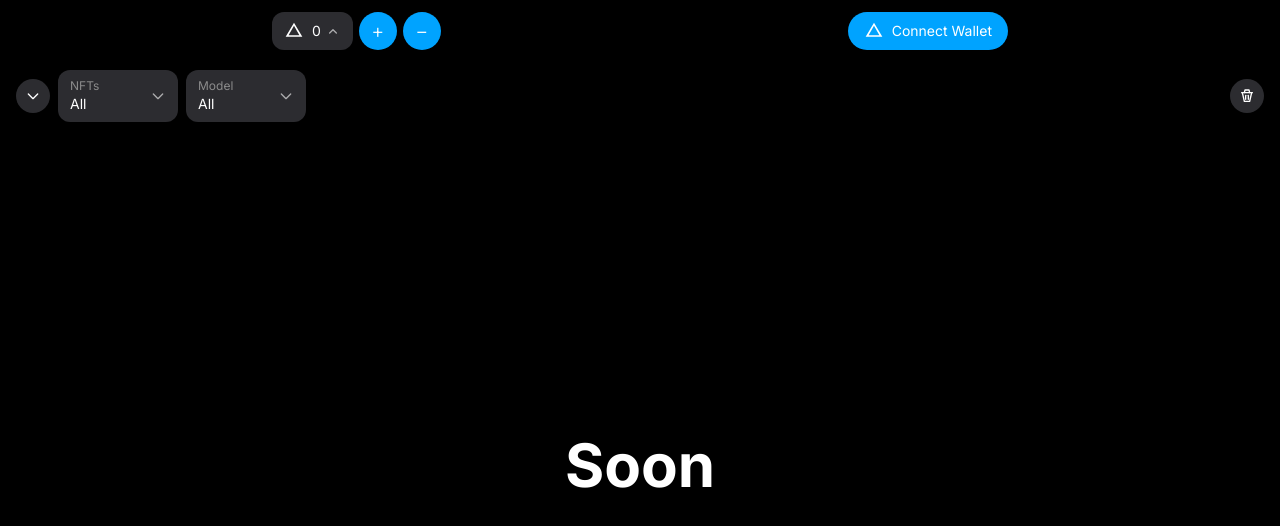
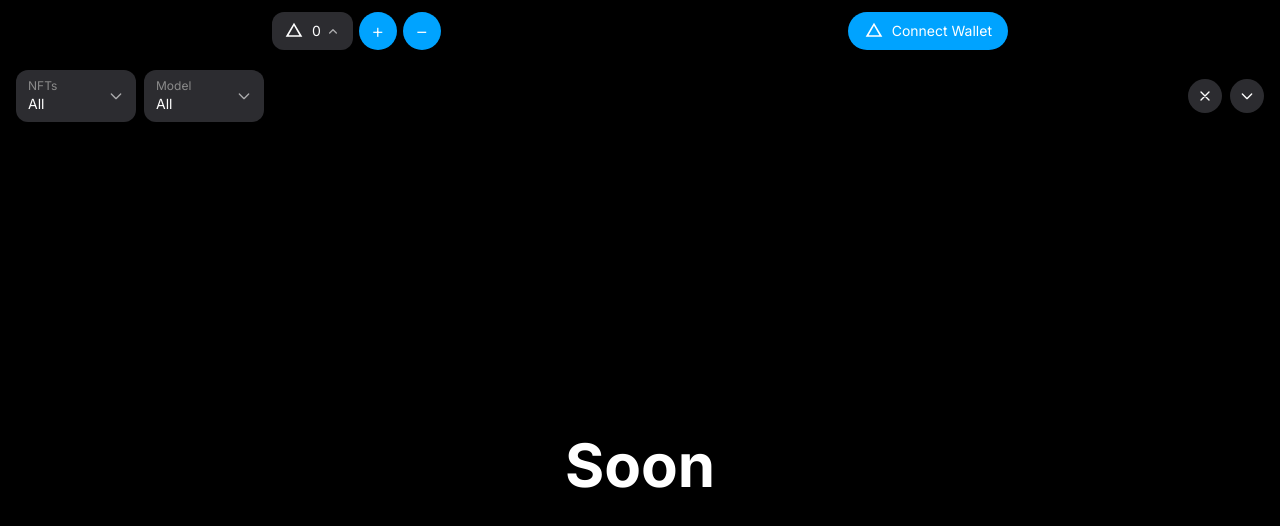
Before and after one commit to useriiefokrjkgjrkgkgkjkg/mini-app-nft, a Next.js app: page / in a window 1280 px wide. Shown: the top 526 px of the page. Built offline with nearby package versions, Linux system fonts and the light colour scheme.

Commit message:
Update trash icon to X symbol

```diff
--- a/app/page.tsx
+++ b/app/page.tsx
@@ -65,14 +65,8 @@ export default function Home() {
 
       {/* Панель фильтров */}
       <div className="w-full bg-black px-4 py-2 flex items-center justify-between">
+        {/* NFTs и Model фильтры */}
         <div className="flex items-center gap-2">
-          {/* Кнопка действия */}
-          <button className="w-[34px] h-[34px] bg-[#2c2c30] rounded-full flex items-center justify-center">
-            <svg className="w-4 h-4 text-white" viewBox="0 0 24 24" fill="none" stroke="currentColor">
-              <path strokeLinecap="round" strokeLinejoin="round" strokeWidth={2} d="M19 9l-7 7-7-7"/>
-            </svg>
-          </button>
-
           {/* NFTs фильтр */}
           <div className="bg-[#2c2c30] rounded-xl px-3 py-2 flex items-center justify-between min-w-[120px]">
             <div className="flex flex-col">
@@ -96,16 +90,22 @@ export default function Home() {
           </div>
         </div>
 
-        {/* Кнопка удаления */}
-        <button className="w-[34px] h-[34px] bg-[#2c2c30] rounded-full flex items-center justify-center">
-          <svg className="w-4 h-4 text-white" viewBox="0 0 24 24" fill="none" stroke="currentColor">
-            <path strokeLinecap="round" strokeLinejoin="round" strokeWidth={2} d="M19 7l-3 13H8L5 7"/>
-            <path strokeLinecap="round" strokeLinejoin="round" strokeWidth={2} d="M4 7h16"/>
-            <path strokeLinecap="round" strokeLinejoin="round" strokeWidth={2} d="M10 11v6"/>
-            <path strokeLinecap="round" strokeLinejoin="round" strokeWidth={2} d="M14 11v6"/>
-            <path strokeLinecap="round" strokeLinejoin="round" strokeWidth={2} d="M8 7l1-4h6l1 4"/>
-          </svg>
-        </button>
+        {/* Кнопки справа */}
+        <div className="flex items-center gap-2">
+          {/* Кнопка удаления */}
+          <button className="w-[34px] h-[34px] bg-[#2c2c30] rounded-full flex items-center justify-center">
+            <svg className="w-4 h-4 text-white" viewBox="0 0 24 24" fill="none">
+              <path d="M18 6L6 18M6 6L18 18" stroke="currentColor" strokeWidth={2} strokeLinecap="round"/>
+            </svg>
+          </button>
+
+          {/* Кнопка действия */}
+          <button className="w-[34px] h-[34px] bg-[#2c2c30] rounded-full flex items-center justify-center">
+            <svg className="w-4 h-4 text-white" viewBox="0 0 24 24" fill="none" stroke="currentColor">
+              <path strokeLinecap="round" strokeLinejoin="round" strokeWidth={2} d="M19 9l-7 7-7-7"/>
+            </svg>
+          </button>
+        </div>
       </div>
 
       {/* Основной контент */}
```
